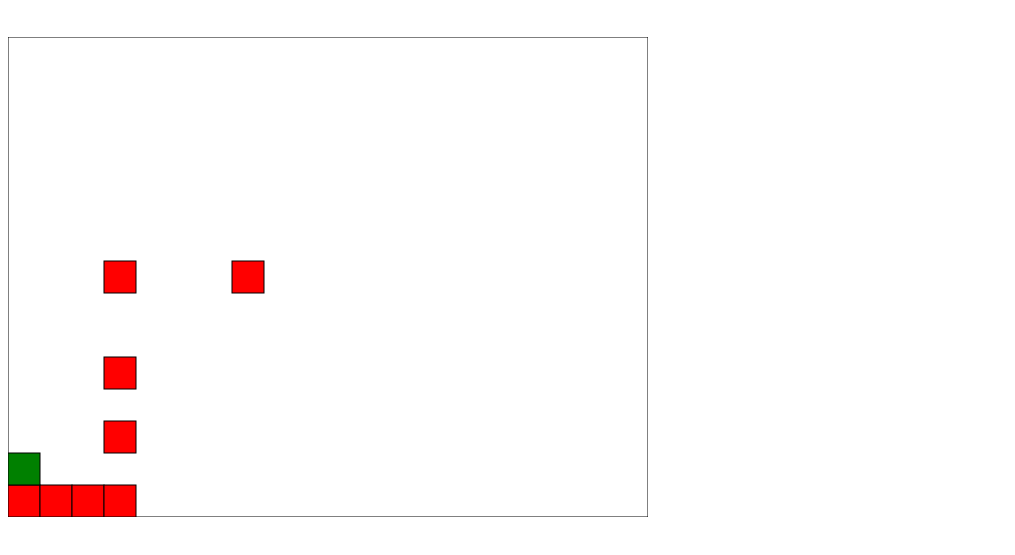
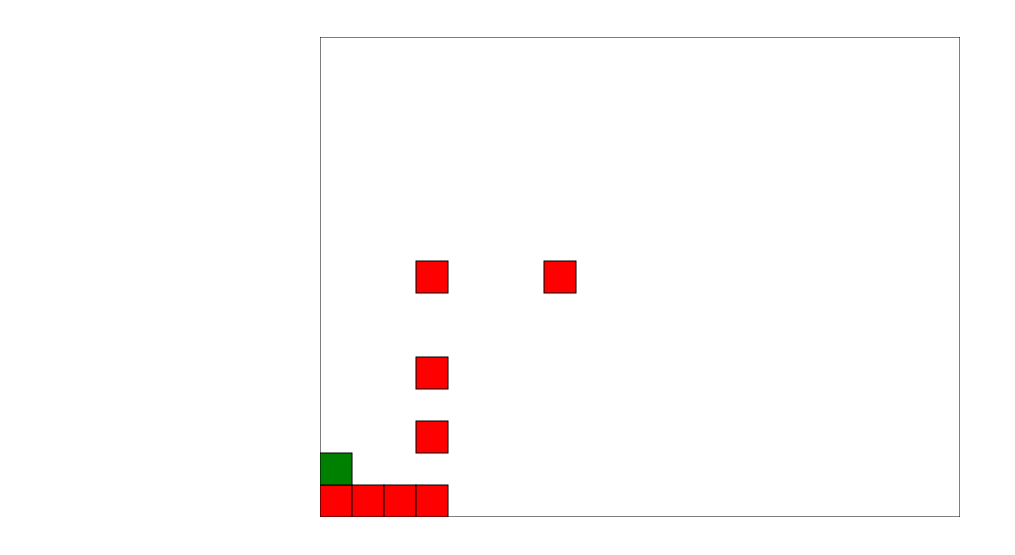
Before and after one commit to donnyward/leaps-and-bounds-the-game, a plain HTML site: page index.html in a window 1280 px wide. Shown: the part 61-616 px from the top of the page, without its empty margins (0-1015 px from the left). Drawn offline with Linux system fonts and the light colour scheme.

Commit message:
Center canvas

```diff
--- a/index.html
+++ b/index.html
@@ -7,9 +7,9 @@
 <body>
 <center><h1>Leaps and Bounds: The Game</h1></center>
 <br>
-<canvas id="screen" width="640" height="480">
+<center><canvas id="screen" width="640" height="480">
     This text is displayed if your browser does not support HTML5 Canvas.
-</canvas>
+</canvas></center>
 <script src="main.js"></script>
 </body>
 </html>
```
